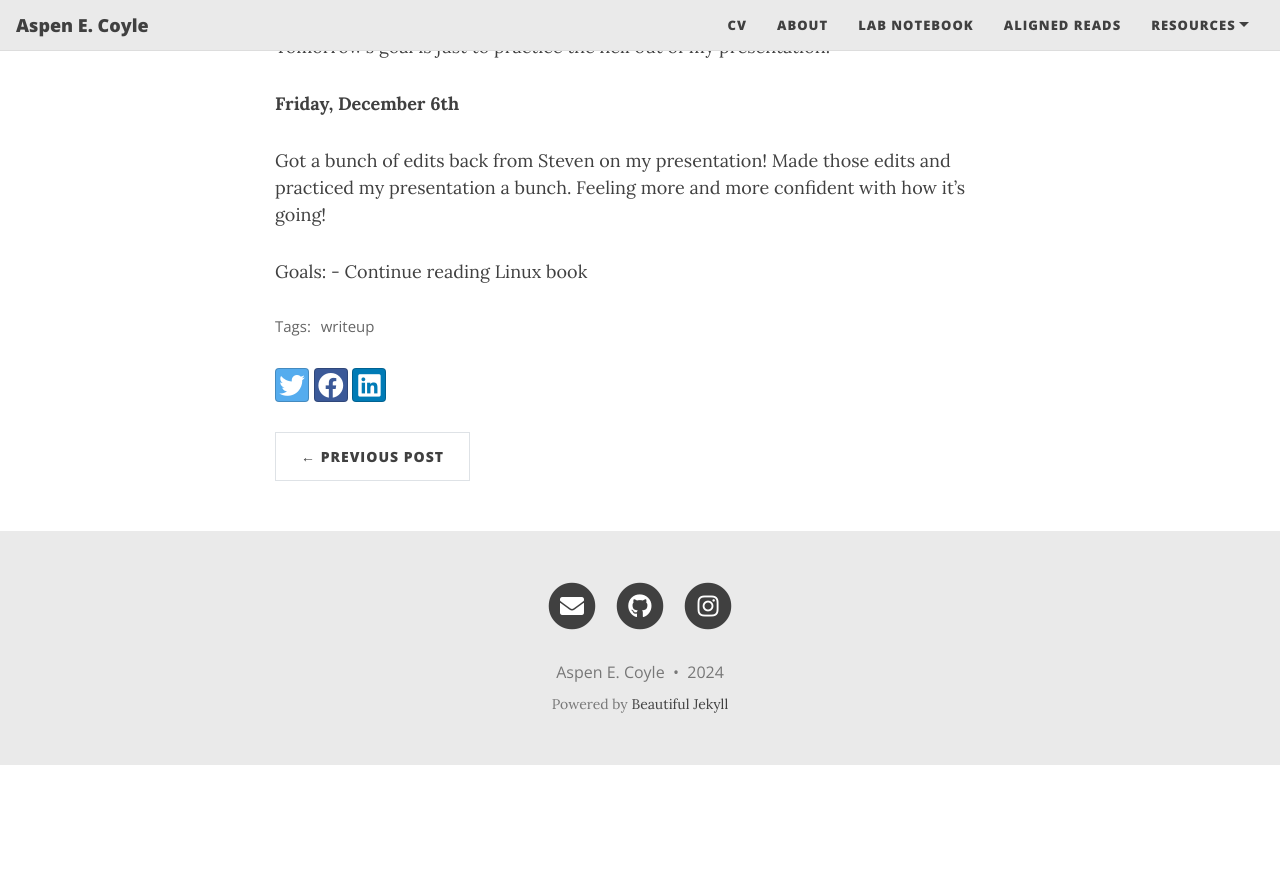
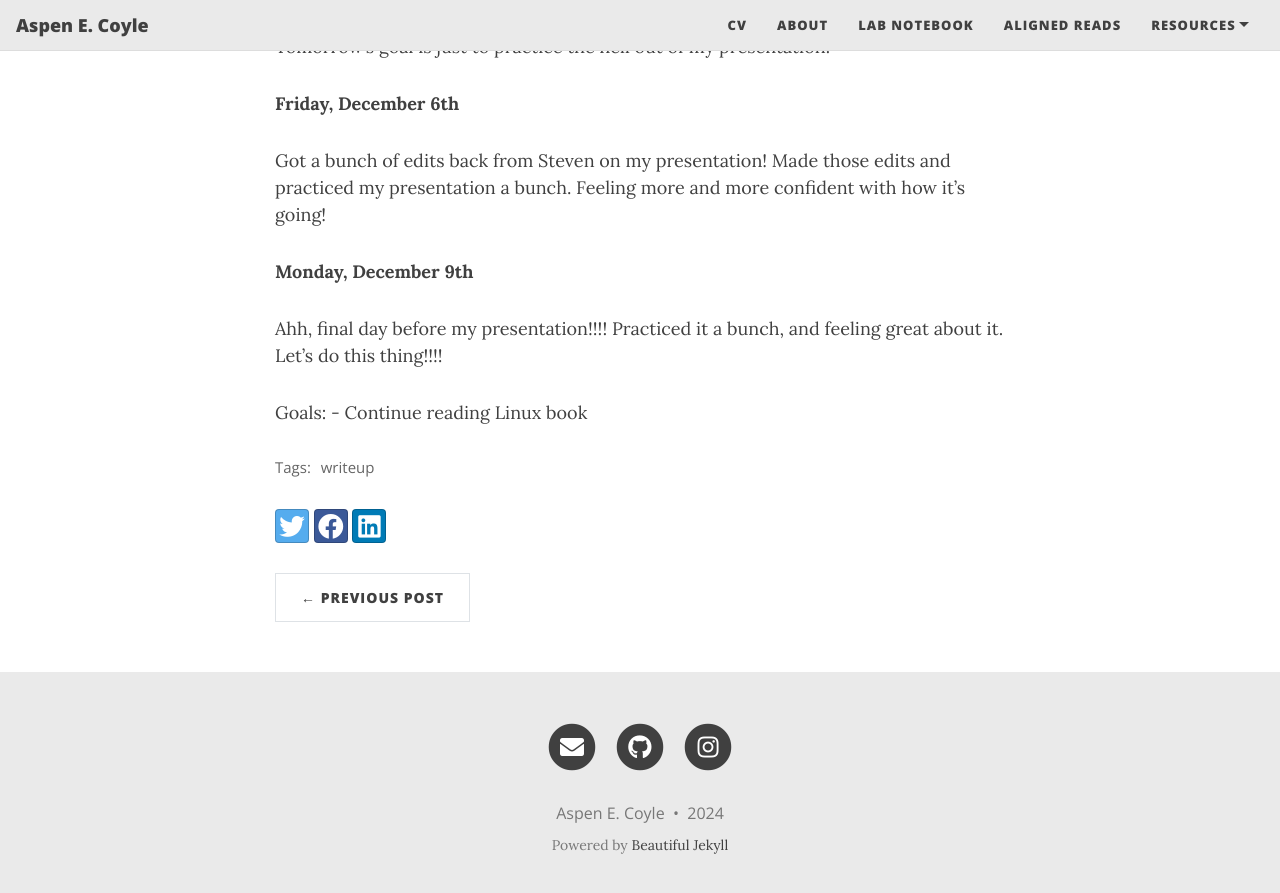
Before and after one commit to aspencoyle/aspencoyle.github.io, a Jekyll site: the page built from _posts/2024-12-01-December_posts.md, in a window 1280 px wide and 900 px high, scrolled down 2008 px. Shown: the top 893 px of the window. Built offline with Jekyll 4.4.1, drawn with Linux system fonts in a browser that asks for light colours; nearby versions of some CDN libraries; before the commit the page ends 2773 px from its top, so only the background shows below that.

Commit message:
new notebook post

```diff
--- a/_posts/2024-12-01-December_posts.md
+++ b/_posts/2024-12-01-December_posts.md
@@ -58,5 +58,9 @@ Tomorrow's goal is just to practice the hell out of my presentation!
 
 Got a bunch of edits back from Steven on my presentation! Made those edits and practiced my presentation a bunch. Feeling more and more confident with how it's going!
 
+**Monday, December 9th**
+
+Ahh, final day before my presentation!!!! Practiced it a bunch, and feeling great about it. Let's do this thing!!!!
+
 Goals:
     - Continue reading Linux book
```
